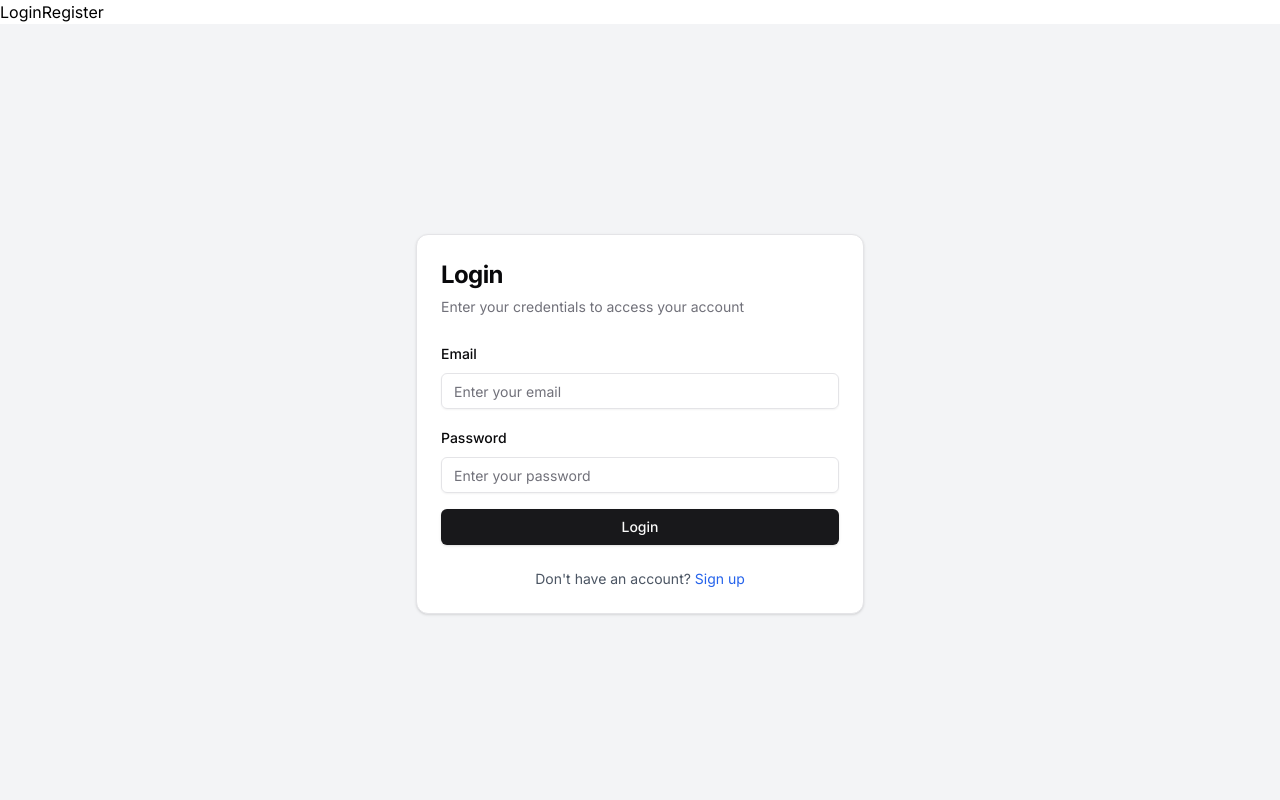
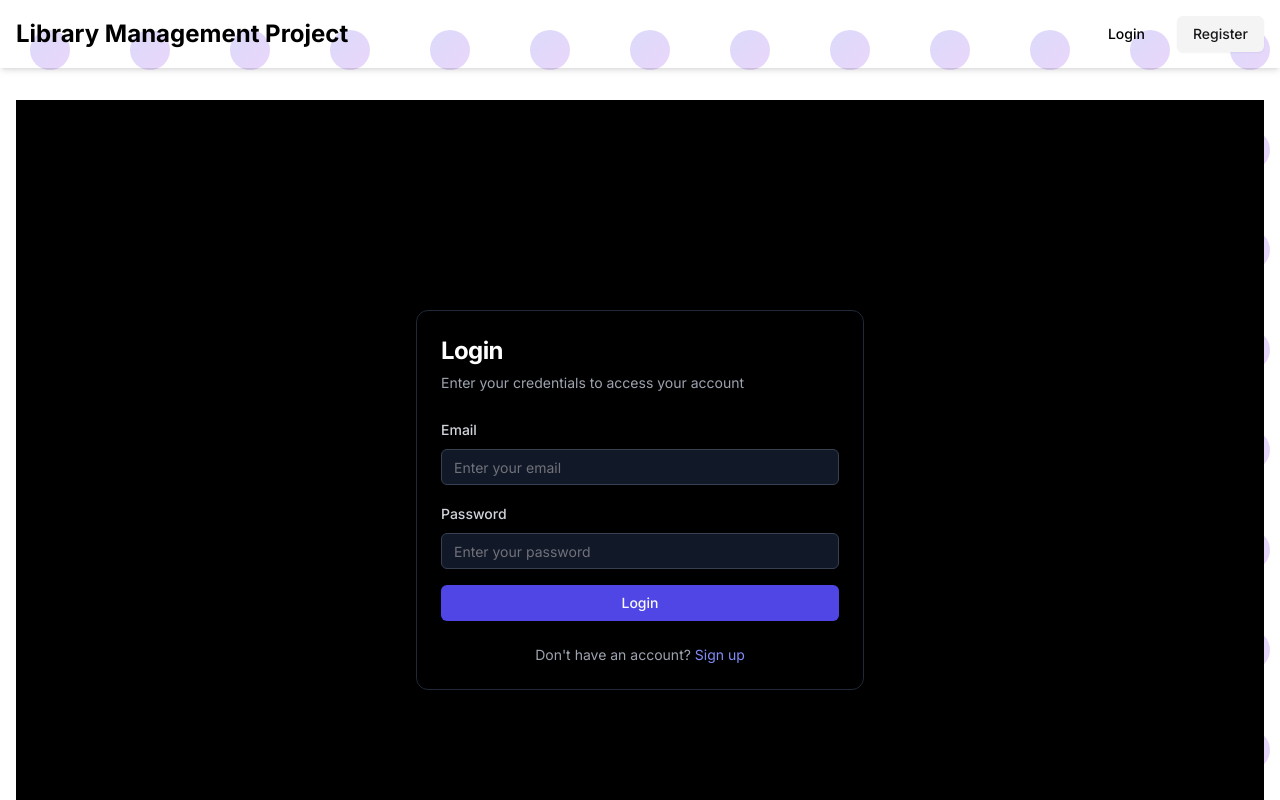
Before and after one commit to nataliabarzon/EGUI, a Next.js app in the folder Frontend/frontend/: page /auth/login in a window 1280 px wide. Shown: the top 800 px of the page. Built offline with nearby package versions, Linux system fonts and the light colour scheme.

Commit message:
matu support 14/15.01.2025

```diff
--- a/Frontend/frontend/jsconfig.json
+++ b/Frontend/frontend/jsconfig.json
@@ -1,5 +1,6 @@
 {
   "compilerOptions": {
+    "jsx": "react",
     "paths": {
       "@/*": ["./src/*"]
     }
--- a/Frontend/frontend/src/app/auth/login/page.jsx
+++ b/Frontend/frontend/src/app/auth/login/page.jsx
@@ -5,8 +5,9 @@ import { useRouter } from 'next/navigation';
 import { Button } from '@/components/ui/button';
 import { Input } from "@/components/ui/input"
 import { Label } from "@/components/ui/label"
-import { Card, CardContent, CardDescription, CardFooter, CardHeader, CardTitle } from "../../../components/ui/card"
+import { Card, CardContent, CardDescription, CardFooter, CardHeader, CardTitle } from "@/components/ui/card"
 import { Alert, AlertDescription } from "@/components/ui/alert"
+import { AnimatedBackground } from '@/components/AnimatedBackground';
 
 export default function LoginPage() {
   const [form, setForm] = useState({
@@ -53,21 +54,22 @@ export default function LoginPage() {
   };
 
   return (
-    <div className="min-h-screen flex items-center justify-center bg-gray-100">
-      <Card className="w-full max-w-md">
+    <div className="min-h-screen flex items-center justify-center bg-black text-white">
+      <AnimatedBackground />
+      <Card className="w-full max-w-md bg-black/50 border-gray-800">
         <CardHeader>
-          <CardTitle className="text-2xl font-bold">Login</CardTitle>
-          <CardDescription>Enter your credentials to access your account</CardDescription>
+          <CardTitle className="text-2xl font-bold text-white">Login</CardTitle>
+          <CardDescription className="text-gray-400">Enter your credentials to access your account</CardDescription>
         </CardHeader>
         <CardContent>
           {error && (
-            <Alert variant="destructive" className="mb-4">
+            <Alert variant="destructive" className="mb-4 bg-red-900/50 border-red-800">
               <AlertDescription>{error}</AlertDescription>
             </Alert>
           )}
           <form onSubmit={handleSubmit} className="space-y-4">
             <div className="space-y-2">
-              <Label htmlFor="email">Email</Label>
+              <Label htmlFor="email" className="text-gray-300">Email</Label>
               <Input
                 id="email"
                 name="email"
@@ -76,10 +78,11 @@ export default function LoginPage() {
                 onChange={handleChange}
                 required
                 placeholder="Enter your email"
+                className="bg-gray-900 border-gray-700 text-white placeholder-gray-500"
               />
             </div>
             <div className="space-y-2">
-              <Label htmlFor="password">Password</Label>
+              <Label htmlFor="password" className="text-gray-300">Password</Label>
               <Input
                 id="password"
                 name="password"
@@ -88,17 +91,18 @@ export default function LoginPage() {
                 onChange={handleChange}
                 required
                 placeholder="Enter your password"
+                className="bg-gray-900 border-gray-700 text-white placeholder-gray-500"
               />
             </div>
-            <Button type="submit" className="w-full" disabled={isLoading}>
+            <Button type="submit" className="w-full bg-indigo-600 hover:bg-indigo-700" disabled={isLoading}>
               {isLoading ? 'Logging in...' : 'Login'}
             </Button>
           </form>
         </CardContent>
         <CardFooter className="flex justify-center">
-          <p className="text-sm text-gray-600">
+          <p className="text-sm text-gray-400">
             Don't have an account?{' '}
-            <a href="/signup" className="text-blue-600 hover:underline">
+            <a href="/signup" className="text-indigo-400 hover:underline">
               Sign up
             </a>
           </p>
--- a/Frontend/frontend/src/app/page.jsx
+++ b/Frontend/frontend/src/app/page.jsx
@@ -1,4 +1,4 @@
-import { Header } from '@/components/header'
+import { Header } from '@/components/Header'
 import { FeaturedBooks } from '@/components/FeaturedBooks'
 import { SearchBar } from '@/components/SearchBar'
 
--- /dev/null
+++ b/Frontend/frontend/src/components/AnimatedBackground.tsx
@@ -0,0 +1,25 @@
+import React from "react";
+
+export function AnimatedBackground() {
+    return (
+      <div className="fixed inset-0 -z-10">
+        <svg className="h-full w-full" xmlns="http://www.w3.org/2000/svg">
+          <defs>
+            <linearGradient id="grad1" x1="0%" y1="0%" x2="100%" y2="100%">
+              <stop offset="0%" style={{ stopColor: '#4F46E5', stopOpacity: 0.2 }} />
+              <stop offset="100%" style={{ stopColor: '#9333EA', stopOpacity: 0.2 }} />
+            </linearGradient>
+            <pattern id="pattern" x="0" y="0" width="100" height="100" patternUnits="userSpaceOnUse">
+              <circle cx="50" cy="50" r="20" fill="url(#grad1)">
+                <animate attributeName="r" from="20" to="40" dur="5s" repeatCount="indefinite" />
+              </circle>
+            </pattern>
+          </defs>
+          <rect x="0" y="0" width="100%" height="100%" fill="url(#pattern)">
+            <animate attributeName="x" from="0" to="100" dur="20s" repeatCount="indefinite" />
+            <animate attributeName="y" from="0" to="100" dur="30s" repeatCount="indefinite" />
+          </rect>
+        </svg>
+      </div>
+    );
+  }
--- a/Frontend/frontend/src/components/Header.jsx
+++ b/Frontend/frontend/src/components/Header.jsx
@@ -3,15 +3,21 @@ import { Button } from '@/components/ui/button'
 
 export function Header() {
   return (
-    <header className="bg-primary text-primary-foreground">
-      <div className="container mx-auto px-4 py-4 flex justify-between items-center">
-        <Link href="/" className="text-2xl font-bold">Library Name</Link>
+    <header className="bg-primary text-primary-foreground shadow-md">
+      <div className="container mx-auto px-4 py-4 flex flex-col md:flex-row justify-between items-center">
+        <Link href="/" className="text-3xl font-bold mb-4 md:mb-0 hover:text-primary-foreground/80 transition-colors">
+          Library Name
+        </Link>
         <nav>
-          <ul className="flex space-x-4">
-            <li><Link href="/books" className="hover:underline">Books</Link></li>
-            <li><Link href="/events" className="hover:underline">Events</Link></li>
-            <li><Link href="/about" className="hover:underline">About</Link></li>
-            <li><Button variant="secondary">Login</Button></li>
+          <ul className="flex flex-col md:flex-row items-center space-y-2 md:space-y-0 md:space-x-6">
+            <li><Link href="/books" className="hover:text-primary-foreground/80 transition-colors">Books</Link></li>
+            <li><Link href="/events" className="hover:text-primary-foreground/80 transition-colors">Events</Link></li>
+            <li><Link href="/about" className="hover:text-primary-foreground/80 transition-colors">About</Link></li>
+            <li>
+              <Button variant="secondary" className="w-full md:w-auto mt-2 md:mt-0 hover:bg-secondary/90 transition-colors">
+                Login
+              </Button>
+            </li>
           </ul>
         </nav>
       </div>
--- a/Frontend/frontend/src/components/Layout.jsx
+++ b/Frontend/frontend/src/components/Layout.jsx
@@ -2,6 +2,15 @@
 
 import { useRouter } from 'next/navigation';
 import { useAuth } from '../context/AuthContext';
+import Link from 'next/link';
+import { Button } from '@/components/ui/button';
+import { Avatar, AvatarFallback, AvatarImage } from '@/components/ui/avatar';
+import {
+  DropdownMenu,
+  DropdownMenuContent,
+  DropdownMenuItem,
+  DropdownMenuTrigger
+} from '@/components/ui/dropdown-menu';
 
 export default function Layout({ children }) {
   const router = useRouter();
@@ -26,22 +35,53 @@ export default function Layout({ children }) {
   };
 
   return (
-    <div>
-      <nav>
-        {/* Add navigation links here */}
-        {user ? (
-          <>
-            <span>Welcome, {user.name}</span>
-            <button onClick={handleLogout}>Logout</button>
-          </>
-        ) : (
-          <>
-            <a href="/auth/login">Login</a>
-            <a href="/auth/register">Register</a>
-          </>
-        )}
+    <div className="min-h-screen flex flex-col bg-background text-foreground">
+      <nav className="bg-primary text-primary-foreground shadow-md">
+        <div className="container mx-auto px-4 py-4 flex justify-between items-center">
+          <Link href="/" className="text-2xl font-bold hover:text-primary-foreground/80 transition-colors">
+            Library Management Project
+          </Link>
+          <div className="flex items-center space-x-4">
+            {user ? (
+              <DropdownMenu>
+                <DropdownMenuTrigger asChild>
+                  <Button variant="ghost" className="relative h-8 w-8 rounded-full">
+                    <Avatar className="h-8 w-8">
+                      <AvatarImage src={user.avatar} alt={user.name} />
+                      <AvatarFallback>{user.name.charAt(0)}</AvatarFallback>
+                    </Avatar>
+                  </Button>
+                </DropdownMenuTrigger>
+                <DropdownMenuContent align="end">
+                  <DropdownMenuItem>
+                    <span className="font-medium">Welcome, {user.name}</span>
+                  </DropdownMenuItem>
+                  <DropdownMenuItem onClick={handleLogout}>
+                    Logout
+                  </DropdownMenuItem>
+                </DropdownMenuContent>
+              </DropdownMenu>
+            ) : (
+              <>
+                <Button variant="ghost" asChild>
+                  <Link href="/auth/login">Login</Link>
+                </Button>
+                <Button variant="secondary" asChild>
+                  <Link href="/auth/register">Register</Link>
+                </Button>
+              </>
+            )}
+          </div>
+        </div>
       </nav>
-      <main>{children}</main>
+      <main className="flex-grow container mx-auto px-4 py-8">
+        {children}
+      </main>
+      <footer className="bg-muted text-muted-foreground py-4">
+        <div className="container mx-auto px-4 text-center">
+          © {new Date().getFullYear()} Your App Name. All rights reserved.
+        </div>
+      </footer>
     </div>
   );
 }
```
